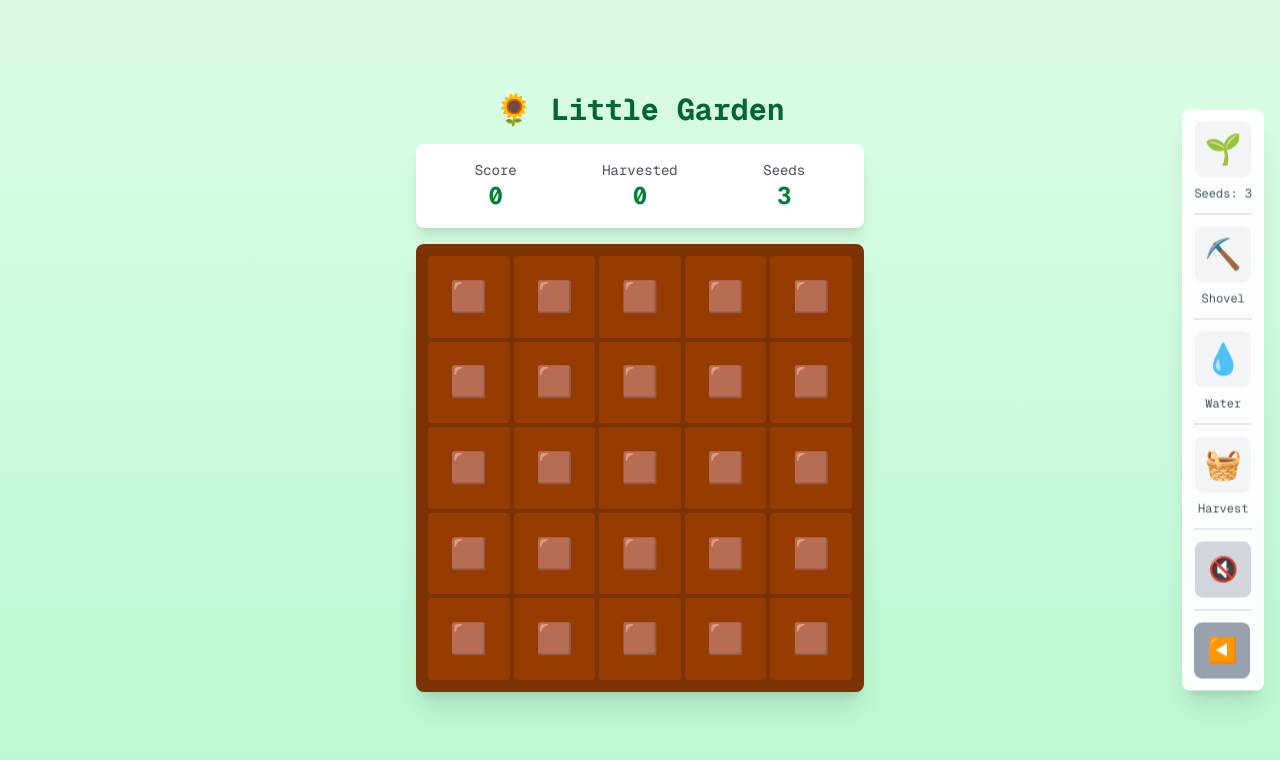
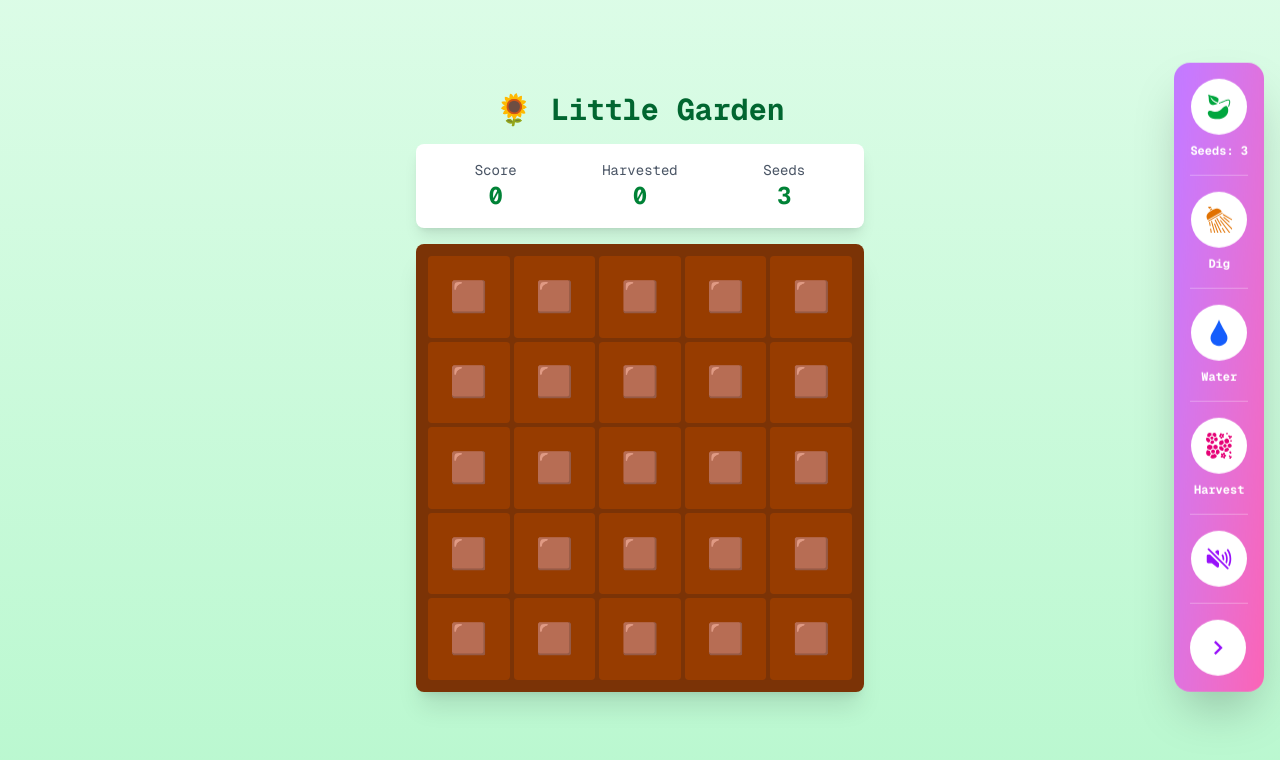
Before and after one commit to Coding-Bastards/garden-mini-game, a Next.js app: page / in a window 1280 px wide. Shown: the top 760 px of the page. Built offline with nearby package versions, Linux system fonts and the light colour scheme.

Commit message:
[RUDY.C] Replace emojis with react-icons, add fun gradient toolbar with floating animation

```diff
--- a/app/page.tsx
+++ b/app/page.tsx
@@ -1,6 +1,9 @@
 'use client';
 
 import { useState, useEffect, useRef } from 'react';
+import { GiPlantSeed, GiWaterDrop, GiFlowers, GiShower } from 'react-icons/gi';
+import { IoVolumeMute, IoVolumeHigh } from 'react-icons/io5';
+import { MdChevronLeft, MdChevronRight } from 'react-icons/md';
 
 type CellState = 'empty' | 'seed' | 'plantSmall' | 'plantBig' | 'flower';
 type ActiveAction = null | 'plant' | 'shovel' | 'water' | 'harvest';
@@ -387,7 +390,13 @@ export default function GardenGame() {
 
       <div className="min-h-screen bg-gradient-to-b from-green-100 to-green-200 flex flex-col items-center justify-center p-4 font-mono relative">
         {/* Floating right toolbar */}
-        <div className={`fixed right-4 top-1/2 -translate-y-1/2 bg-white/90 backdrop-blur-sm rounded-lg shadow-xl p-3 flex flex-col gap-3 transition-all duration-300 ${toolbarHidden ? 'translate-x-full opacity-0 pointer-events-none' : 'translate-x-0 opacity-100'}`}>
+        <div className={`fixed right-4 top-1/2 -translate-y-1/2 bg-gradient-to-br from-purple-400 to-pink-400 backdrop-blur-sm rounded-2xl shadow-2xl p-4 flex flex-col gap-4 transition-all duration-300 cursor-grab active:cursor-grabbing animate-bounce ${toolbarHidden ? 'translate-x-full opacity-0 pointer-events-none' : 'translate-x-0 opacity-100'}`} draggable onDragStart={(e) => e.dataTransfer!.setData('text/plain', '')} onDragEnd={(e) => {
+          if (e.clientX !== 0 || e.clientY !== 0) {
+            const el = e.currentTarget as HTMLElement;
+            el.style.right = `${Math.max(0, window.innerWidth - e.clientX - 28)}px`;
+            el.style.top = `${e.clientY - 28}px`;
+          }
+        }}>
           <div className="flex flex-col items-center gap-2">
             {/* Plant button */}
             <button
@@ -395,20 +404,20 @@ export default function GardenGame() {
                 toggleAction('plant');
                 if (!audioEnabled) enableAudio();
               }}
-              className={`w-14 h-14 rounded-lg flex items-center justify-center text-3xl transition-all ${isActionActive('plant')
-                ? 'bg-green-500 text-white hover:bg-green-600 active:bg-green-700 shadow-lg scale-105'
-                : 'bg-gray-100 text-gray-700 hover:bg-gray-200'
+              className={`w-14 h-14 rounded-full flex items-center justify-center transition-all ${isActionActive('plant')
+                ? 'bg-green-500 text-white hover:bg-green-600 active:bg-green-700 shadow-lg scale-110'
+                : 'bg-white text-green-600 hover:bg-green-100'
                 }`}
               title={isActionActive('plant') ? 'Plant active (tap to deactivate)' : 'Plant (tap to activate)'}
             >
-              🌱
+              <GiPlantSeed size={28} />
             </button>
-            <div className="text-xs text-center text-gray-600">
+            <div className="text-xs text-center text-white font-bold">
               Seeds: {seeds}
             </div>
           </div>
 
-          <div className="h-px bg-gray-300"></div>
+          <div className="h-px bg-white/30"></div>
 
           <div className="flex flex-col items-center gap-2">
             {/* Shovel button */}
@@ -417,20 +426,20 @@ export default function GardenGame() {
                 toggleAction('shovel');
                 if (!audioEnabled) enableAudio();
               }}
-              className={`w-14 h-14 rounded-lg flex items-center justify-center text-3xl transition-all ${isActionActive('shovel')
-                ? 'bg-amber-500 text-white hover:bg-amber-600 active:bg-amber-700 shadow-lg scale-105'
-                : 'bg-gray-100 text-gray-700 hover:bg-gray-200'
+              className={`w-14 h-14 rounded-full flex items-center justify-center transition-all ${isActionActive('shovel')
+                ? 'bg-amber-500 text-white hover:bg-amber-600 active:bg-amber-700 shadow-lg scale-110'
+                : 'bg-white text-amber-600 hover:bg-amber-100'
                 }`}
               title={isActionActive('shovel') ? 'Shovel active (tap to deactivate)' : 'Shovel (tap to activate)'}
             >
-              ⛏️
+              <GiShower size={28} />
             </button>
-            <div className="text-xs text-center text-gray-600">
-              {isActionActive('shovel') ? 'Active' : 'Shovel'}
+            <div className="text-xs text-center text-white font-bold">
+              {isActionActive('shovel') ? 'Active' : 'Dig'}
             </div>
           </div>
 
-          <div className="h-px bg-gray-300"></div>
+          <div className="h-px bg-white/30"></div>
 
           <div className="flex flex-col items-center gap-2">
             {/* Water button */}
@@ -439,20 +448,20 @@ export default function GardenGame() {
                 toggleAction('water');
                 if (!audioEnabled) enableAudio();
               }}
-              className={`w-14 h-14 rounded-lg flex items-center justify-center text-3xl transition-all ${isActionActive('water')
-                ? 'bg-blue-500 text-white hover:bg-blue-600 active:bg-blue-700 shadow-lg scale-105'
-                : 'bg-gray-100 text-gray-700 hover:bg-gray-200'
+              className={`w-14 h-14 rounded-full flex items-center justify-center transition-all ${isActionActive('water')
+                ? 'bg-blue-500 text-white hover:bg-blue-600 active:bg-blue-700 shadow-lg scale-110'
+                : 'bg-white text-blue-600 hover:bg-blue-100'
                 }`}
               title={isActionActive('water') ? 'Water active (tap to deactivate)' : 'Water (tap to activate)'}
             >
-              💧
+              <GiWaterDrop size={28} />
             </button>
-            <div className="text-xs text-center text-gray-600">
+            <div className="text-xs text-center text-white font-bold">
               {isActionActive('water') ? 'Active' : 'Water'}
             </div>
           </div>
 
-          <div className="h-px bg-gray-300"></div>
+          <div className="h-px bg-white/30"></div>
 
           <div className="flex flex-col items-center gap-2">
             {/* Harvest/Basket button */}
@@ -461,43 +470,43 @@ export default function GardenGame() {
                 toggleAction('harvest');
                 if (!audioEnabled) enableAudio();
               }}
-              className={`w-14 h-14 rounded-lg flex items-center justify-center text-3xl transition-all ${isActionActive('harvest')
-                ? 'bg-pink-500 text-white hover:bg-pink-600 active:bg-pink-700 shadow-lg scale-105'
-                : 'bg-gray-100 text-gray-700 hover:bg-gray-200'
+              className={`w-14 h-14 rounded-full flex items-center justify-center transition-all ${isActionActive('harvest')
+                ? 'bg-pink-500 text-white hover:bg-pink-600 active:bg-pink-700 shadow-lg scale-110'
+                : 'bg-white text-pink-600 hover:bg-pink-100'
                 }`}
               title={isActionActive('harvest') ? 'Harvest active (tap to deactivate)' : 'Harvest (tap to activate)'}
             >
-              🧺
+              <GiFlowers size={28} />
             </button>
-            <div className="text-xs text-center text-gray-600">
+            <div className="text-xs text-center text-white font-bold">
               {isActionActive('harvest') ? 'Active' : 'Harvest'}
             </div>
           </div>
 
-          <div className="h-px bg-gray-300"></div>
+          <div className="h-px bg-white/30"></div>
 
           <div className="flex flex-col items-center gap-2">
             {/* Audio toggle */}
             <button
               onClick={toggleAudio}
-              className={`w-14 h-14 rounded-lg flex items-center justify-center text-2xl transition-all ${soundEnabled && audioEnabled
-                ? 'bg-blue-500 text-white hover:bg-blue-600 active:bg-blue-700'
-                : 'bg-gray-300 text-gray-700 hover:bg-gray-200'
+              className={`w-14 h-14 rounded-full flex items-center justify-center transition-all ${soundEnabled && audioEnabled
+                ? 'bg-purple-500 text-white hover:bg-purple-600'
+                : 'bg-white text-purple-600 hover:bg-purple-100'
                 }`}
               title="Toggle sound"
             >
-              {soundEnabled && audioEnabled ? '🔊' : '🔇'}
+              {soundEnabled && audioEnabled ? <IoVolumeHigh size={28} /> : <IoVolumeMute size={28} />}
             </button>
           </div>
 
-          <div className="h-px bg-gray-300"></div>
+          <div className="h-px bg-white/30"></div>
 
           <button
             onClick={() => setToolbarHidden(true)}
-            className="w-14 h-14 rounded-lg flex items-center justify-center text-2xl bg-gray-400 text-white hover:bg-gray-500 transition-all"
+            className="w-14 h-14 rounded-full flex items-center justify-center bg-white text-purple-600 hover:bg-purple-100 transition-all"
             title="Hide toolbar"
           >
-            ◀️
+            <MdChevronRight size={28} />
           </button>
         </div>
 
@@ -505,10 +514,10 @@ export default function GardenGame() {
         {toolbarHidden && (
           <button
             onClick={() => setToolbarHidden(false)}
-            className="fixed right-4 top-1/2 -translate-y-1/2 w-12 h-12 rounded-lg flex items-center justify-center text-2xl bg-white/90 hover:bg-white shadow-xl transition-all"
+            className="fixed right-4 top-1/2 -translate-y-1/2 w-12 h-12 rounded-full flex items-center justify-center bg-gradient-to-br from-purple-400 to-pink-400 text-white shadow-xl hover:shadow-2xl transition-all"
             title="Show toolbar"
           >
-            ▶️
+            <MdChevronLeft size={24} />
           </button>
         )}
 
--- a/package.json
+++ b/package.json
@@ -11,7 +11,8 @@
   "dependencies": {
     "next": "16.1.5",
     "react": "19.2.3",
-    "react-dom": "19.2.3"
+    "react-dom": "19.2.3",
+    "react-icons": "^5.5.0"
   },
   "devDependencies": {
     "@tailwindcss/postcss": "^4",
```
Also changed, not shown: 1 other file (tests, documents, lock files or other folders).
